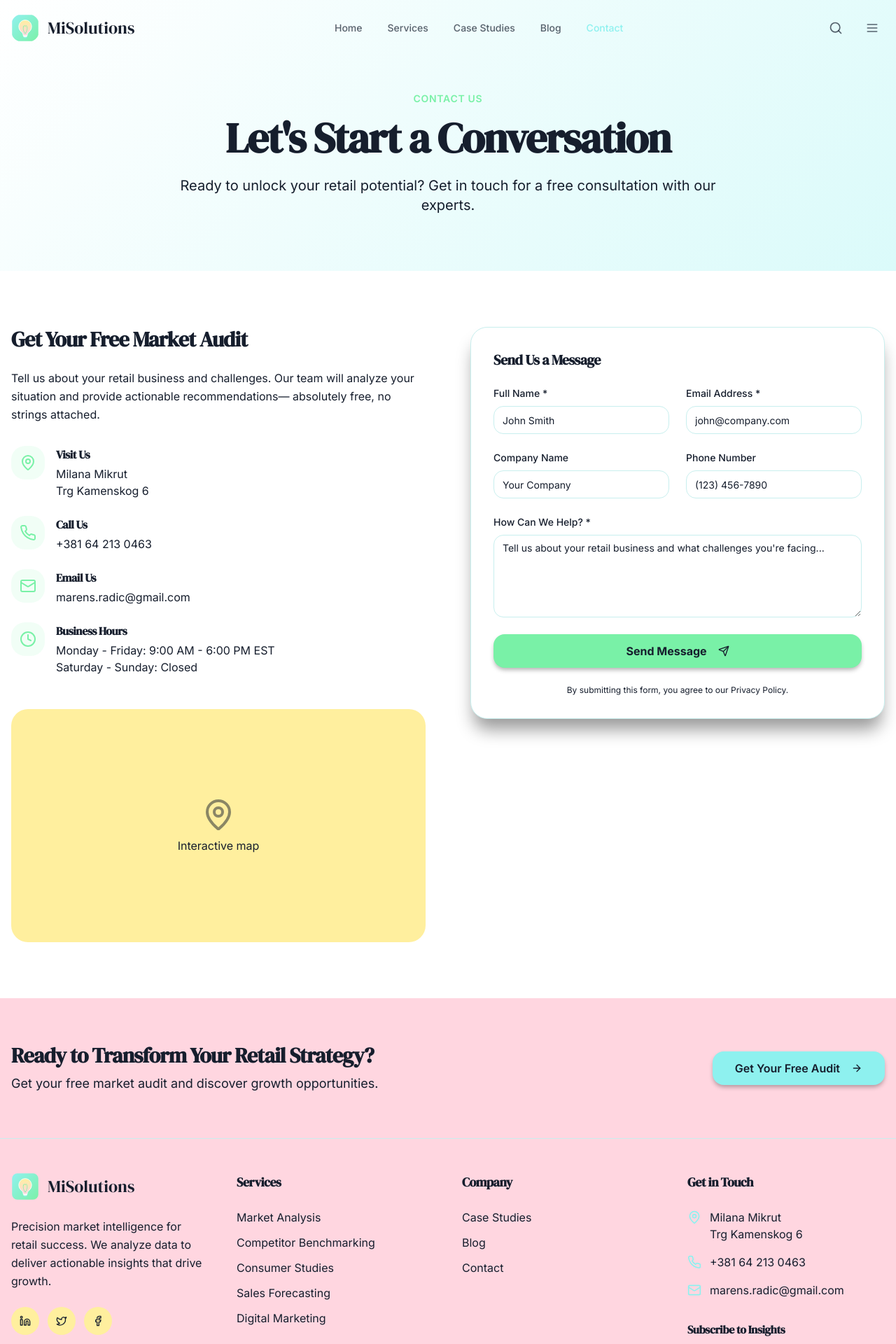
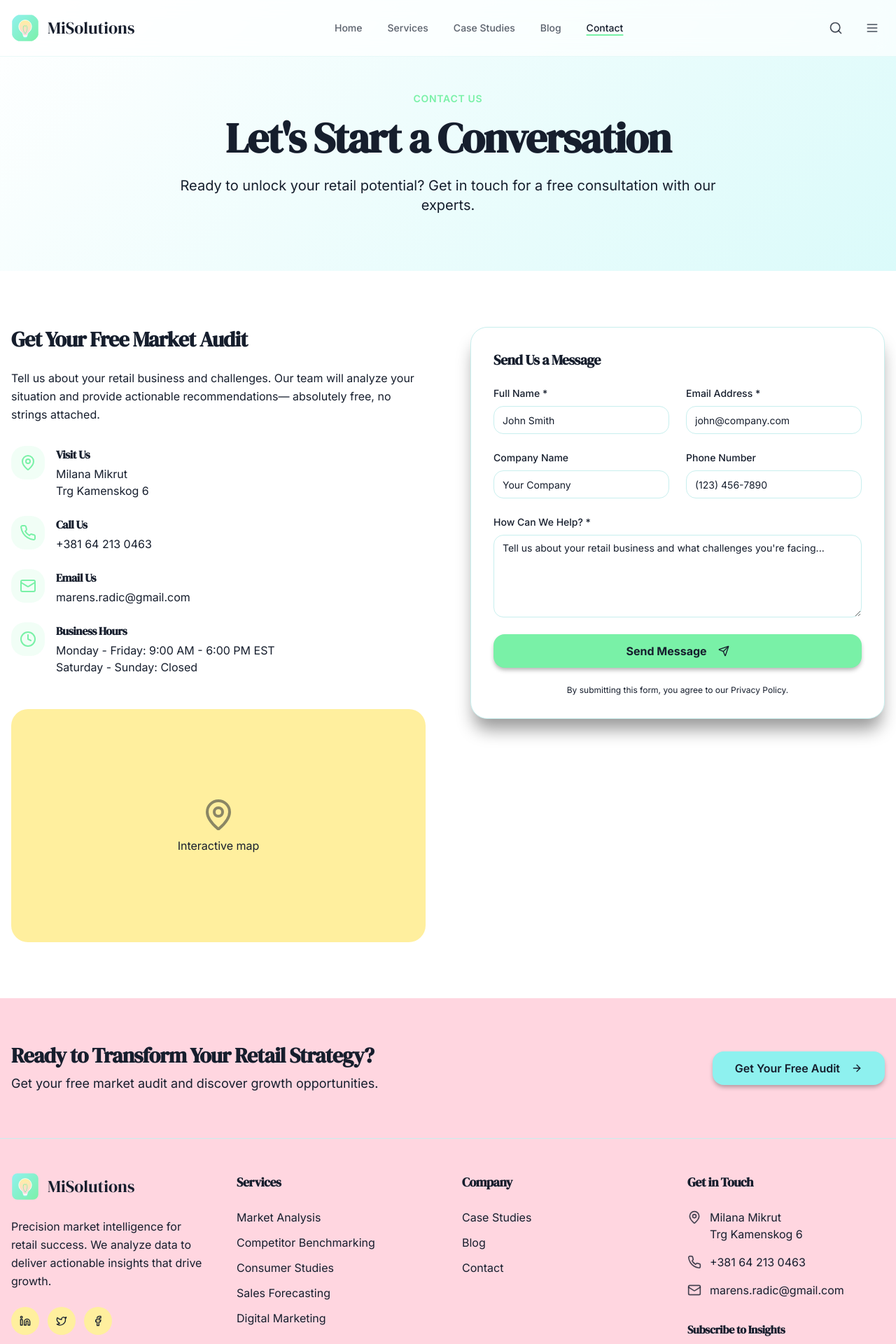
Before and after one commit to bcrnic/MiSolutions, a React (Vite) app: page /MiSolutions/contact in a window 1280 px wide. Shown: the top 1920 px of the page at 70% size. Built offline with nearby package versions, Linux system fonts and the light colour scheme; the HTML template or start-up script is replaced by a standard one.

Commit message:
Improve header and footer readability

```diff
--- a/src/components/layout/Footer.tsx
+++ b/src/components/layout/Footer.tsx
@@ -84,7 +84,7 @@ const Footer = () => {
                 <li key={service}>
                   <Link
                     to="/services"
-                    className="text-muted-foreground hover:text-primary transition-colors"
+                    className="text-muted-foreground hover:text-foreground hover:underline underline-offset-4 transition-colors"
                   >
                     {service}
                   </Link>
@@ -105,7 +105,7 @@ const Footer = () => {
                 <li key={item.name}>
                   <Link
                     to={item.path}
-                    className="text-muted-foreground hover:text-primary transition-colors"
+                    className="text-muted-foreground hover:text-foreground hover:underline underline-offset-4 transition-colors"
                   >
                     {item.name}
                   </Link>
@@ -119,21 +119,21 @@ const Footer = () => {
             <h4 className="font-semibold text-lg mb-6">Get in Touch</h4>
             <ul className="space-y-4 mb-8">
               <li className="flex items-start gap-3">
-                <MapPin className="w-5 h-5 text-primary mt-0.5 shrink-0" />
+                <MapPin className="w-5 h-5 text-foreground/80 mt-0.5 shrink-0" />
                 <span className="text-muted-foreground">
                   Milana Mikrut<br />
                   Trg Kamenskog 6
                 </span>
               </li>
               <li className="flex items-center gap-3">
-                <Phone className="w-5 h-5 text-primary shrink-0" />
-                <a href="tel:+381642130463" className="text-muted-foreground hover:text-primary transition-colors">
+                <Phone className="w-5 h-5 text-foreground/80 shrink-0" />
+                <a href="tel:+381642130463" className="text-muted-foreground hover:text-foreground hover:underline underline-offset-4 transition-colors">
                   +381 64 213 0463
                 </a>
               </li>
               <li className="flex items-center gap-3">
-                <Mail className="w-5 h-5 text-primary shrink-0" />
-                <a href="mailto:marens.radic@gmail.com" className="text-muted-foreground hover:text-primary transition-colors">
+                <Mail className="w-5 h-5 text-foreground/80 shrink-0" />
+                <a href="mailto:marens.radic@gmail.com" className="text-muted-foreground hover:text-foreground hover:underline underline-offset-4 transition-colors">
                   marens.radic@gmail.com
                 </a>
               </li>
@@ -160,8 +160,8 @@ const Footer = () => {
           <div className="flex flex-col md:flex-row items-center justify-between gap-4 text-sm text-muted-foreground">
             <p>© 2024 MiSolutions. All rights reserved.</p>
             <div className="flex gap-6">
-              <Link to="/privacy" className="hover:text-primary transition-colors">Privacy Policy</Link>
-              <Link to="/terms" className="hover:text-primary transition-colors">Terms of Service</Link>
+              <Link to="/privacy" className="hover:text-foreground hover:underline underline-offset-4 transition-colors">Privacy Policy</Link>
+              <Link to="/terms" className="hover:text-foreground hover:underline underline-offset-4 transition-colors">Terms of Service</Link>
             </div>
           </div>
         </div>
--- a/src/components/layout/Navbar.tsx
+++ b/src/components/layout/Navbar.tsx
@@ -33,8 +33,8 @@ const Navbar = () => {
       className={cn(
         "fixed top-0 left-0 right-0 z-50 transition-all duration-300",
         scrolled
-          ? "bg-background/95 backdrop-blur-md py-3"
-          : "bg-transparent py-5"
+          ? "bg-background/95 backdrop-blur-md border-b border-border/60 py-3"
+          : "bg-background/70 backdrop-blur-md border-b border-border/40 py-5"
       )}
     >
       <div className="container mx-auto px-4">
@@ -62,7 +62,7 @@ const Navbar = () => {
                 className={cn(
                   "px-4 py-2 text-sm font-medium transition-colors rounded-full",
                   isActive(link.href)
-                    ? "text-primary"
+                    ? "text-foreground underline underline-offset-4 decoration-2 decoration-accent"
                     : "text-foreground/70 hover:text-foreground"
                 )}
               >
@@ -73,11 +73,11 @@ const Navbar = () => {
 
           {/* Right side actions */}
           <div className="hidden lg:flex items-center gap-4">
-            <button className="p-2 text-foreground/70 hover:text-foreground transition-colors">
+            <button className="p-2 text-foreground/80 hover:text-foreground transition-colors">
               <Search className="w-5 h-5" />
             </button>
             <button
-              className="p-2 text-foreground/70 hover:text-foreground transition-colors"
+              className="p-2 text-foreground/80 hover:text-foreground transition-colors"
               onClick={() => setIsOpen(!isOpen)}
             >
               <Menu className="w-5 h-5" />
```
